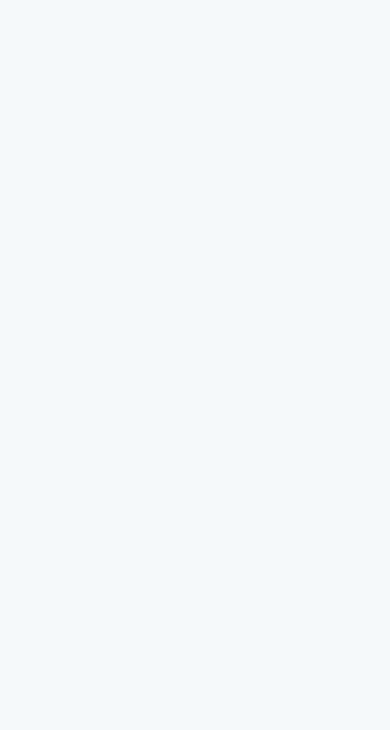
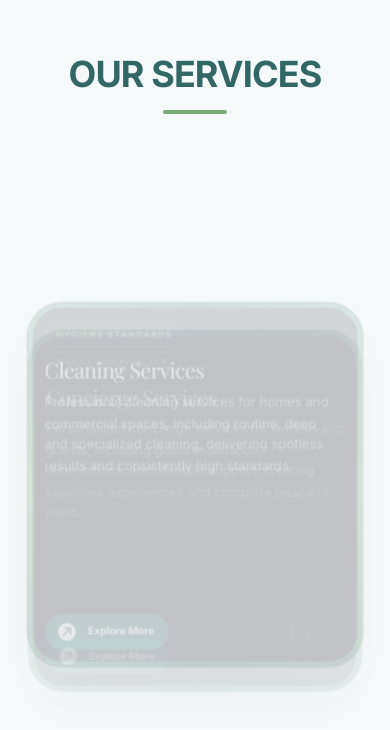
Before and after one commit to CarlosMaurin/vis_final, a React (Vite) app: page / in a window 390 px wide. Shown: the part 1469-2199 px from the top of the page. Built offline with nearby package versions, Linux system fonts and the light colour scheme; a web font is replaced by a local one.

Commit message:
Update Services.tsx

```diff
--- a/components/Services.tsx
+++ b/components/Services.tsx
@@ -208,12 +208,12 @@ const Services: React.FC = () => {
       const vh = window.innerHeight;
       const vw = window.innerWidth;
 
-      let screens = 6.15;
+      let screens = 5.75;
       if (vw >= 768) screens = 4.8;
       if (vw >= 1024) screens = 4.4;
       if (vw >= 1366) screens = 4.9;
-      if (vw < 768 && vh < 780) screens += 0.35;
-      if (vh < 720) screens += 0.25;
+      if (vw < 768 && vh < 780) screens += 0.25;
+      if (vh < 720) screens += 0.2;
 
       setWrapperHeightPx(Math.round(vh * screens));
       setNavOffsetPx(vw >= 768 ? 120 : 104);
@@ -239,7 +239,11 @@ const Services: React.FC = () => {
     mass: 0.42,
   });
 
-  const mobileProgress = scrollYProgress;
+  const mobileProgress = useSpring(scrollYProgress, {
+    stiffness: 118,
+    damping: 30,
+    mass: 0.34,
+  });
 
   useMotionValueEvent(mobileProgress, 'change', (latest) => {
     if (latest < 0.36) {
@@ -261,50 +265,50 @@ const Services: React.FC = () => {
 
   const mCard1Y = useTransform(
     mobileProgress,
-    [0.18, 0.28, 0.36, 0.44],
-    [150, 0, 0, -26]
+    [0.14, 0.22, 0.34, 0.46, 1],
+    [88, 0, 0, -24, -24]
   );
   const mCard1Scale = useTransform(
     mobileProgress,
-    [0.18, 0.28, 0.36, 0.44],
-    [0.94, 1, 1, 0.984]
+    [0.14, 0.22, 0.34, 0.46, 1],
+    [0.965, 1, 1, 0.972, 0.972]
   );
   const mCard1Opacity = useTransform(
     mobileProgress,
-    [0.18, 0.28, 0.36, 0.44],
-    [0, 1, 1, 0.82]
+    [0.14, 0.22, 0.34, 0.46, 1],
+    [0, 1, 1, 0.58, 0.58]
   );
 
   const mCard2Y = useTransform(
     mobileProgress,
-    [0.44, 0.56, 0.66, 0.74],
-    [170, 0, 0, -26]
+    [0.00, 0.30, 0.40, 0.50, 0.64, 0.76, 1],
+    [68, 68, 54, 0, 0, -24, -24]
   );
   const mCard2Scale = useTransform(
     mobileProgress,
-    [0.44, 0.56, 0.66, 0.74],
-    [0.94, 1, 1, 0.984]
+    [0.00, 0.30, 0.40, 0.50, 0.64, 0.76, 1],
+    [0.985, 0.985, 0.988, 1, 1, 0.972, 0.972]
   );
   const mCard2Opacity = useTransform(
     mobileProgress,
-    [0.44, 0.56, 0.66, 0.74],
-    [0, 1, 1, 0.84]
+    [0.00, 0.30, 0.40, 0.50, 0.64, 0.76, 1],
+    [0.18, 0.18, 0.42, 1, 1, 0.58, 0.58]
   );
 
   const mCard3Y = useTransform(
     mobileProgress,
-    [0.72, 0.84, 0.96, 1],
-    [170, 0, 0, 0]
+    [0.00, 0.54, 0.66, 0.78, 1],
+    [94, 94, 56, 0, 0]
   );
   const mCard3Scale = useTransform(
     mobileProgress,
-    [0.72, 0.84, 0.96, 1],
-    [0.94, 1, 1, 1]
+    [0.00, 0.54, 0.66, 0.78, 1],
+    [0.975, 0.975, 0.988, 1, 1]
   );
   const mCard3Opacity = useTransform(
     mobileProgress,
-    [0.72, 0.84, 0.96, 1],
-    [0, 1, 1, 1]
+    [0.00, 0.54, 0.66, 0.78, 1],
+    [0.1, 0.1, 0.38, 1, 1]
   );
 
   const serviceData = useMemo(
@@ -468,7 +472,7 @@ const Services: React.FC = () => {
               </div>
 
               <div className="md:hidden relative flex-1 flex items-center justify-center">
-                <div className="relative w-full" style={{ height: 'clamp(350px, 48vh, 500px)' }}>
+                <div className="relative w-full" style={{ height: 'clamp(360px, 49vh, 510px)' }}>
                   <ServiceCard
                     number="#01"
                     category="Estate Management"
@@ -476,7 +480,7 @@ const Services: React.FC = () => {
                     description="From preventive technical support to seamless vendor coordination, we handle every operational detail. Our dedicated team acts as your local eyes and ears."
                     direction="up"
                     progress={smoothProgress}
-                    range={[0.18, 0.28]}
+                    range={[0.14, 0.22]}
                     onExplore={() => setSelectedService(1)}
                     style={{
                       y: mCard1Y,
@@ -496,7 +500,7 @@ const Services: React.FC = () => {
                     description="Professional cleaning services for homes and commercial spaces, including routine, deep, and specialized cleaning, delivering spotless results and consistently high standards."
                     direction="up"
                     progress={smoothProgress}
-                    range={[0.44, 0.56]}
+                    range={[0.40, 0.50]}
                     onExplore={() => setSelectedService(2)}
                     style={{
                       y: mCard2Y,
@@ -504,7 +508,7 @@ const Services: React.FC = () => {
                       opacity: mCard2Opacity,
                       position: 'absolute',
                       inset: 0,
-                      zIndex: activeMobileCard === 2 ? 30 : activeMobileCard === 1 ? 20 : 20,
+                      zIndex: activeMobileCard === 2 ? 30 : activeMobileCard === 3 ? 10 : 20,
                       pointerEvents: activeMobileCard === 2 ? 'auto' : 'none',
                     }}
                   />
@@ -516,7 +520,7 @@ const Services: React.FC = () => {
                     description="Personalized concierge services for owners and guests, including guest assistance, reservations, and lifestyle support, creating seamless experiences and complete peace of mind."
                     direction="up"
                     progress={smoothProgress}
-                    range={[0.72, 0.84]}
+                    range={[0.66, 0.78]}
                     onExplore={() => setSelectedService(3)}
                     style={{
                       y: mCard3Y,
```
